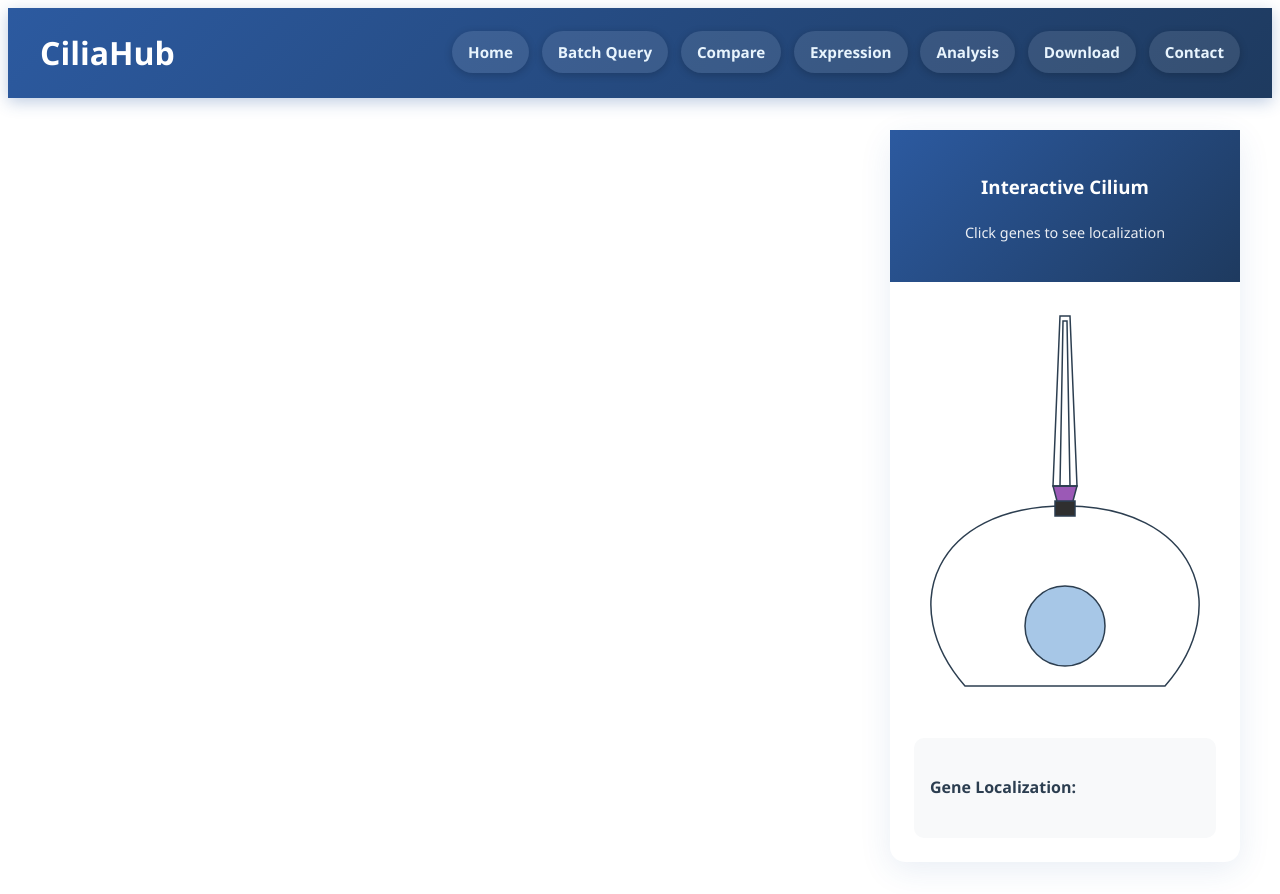
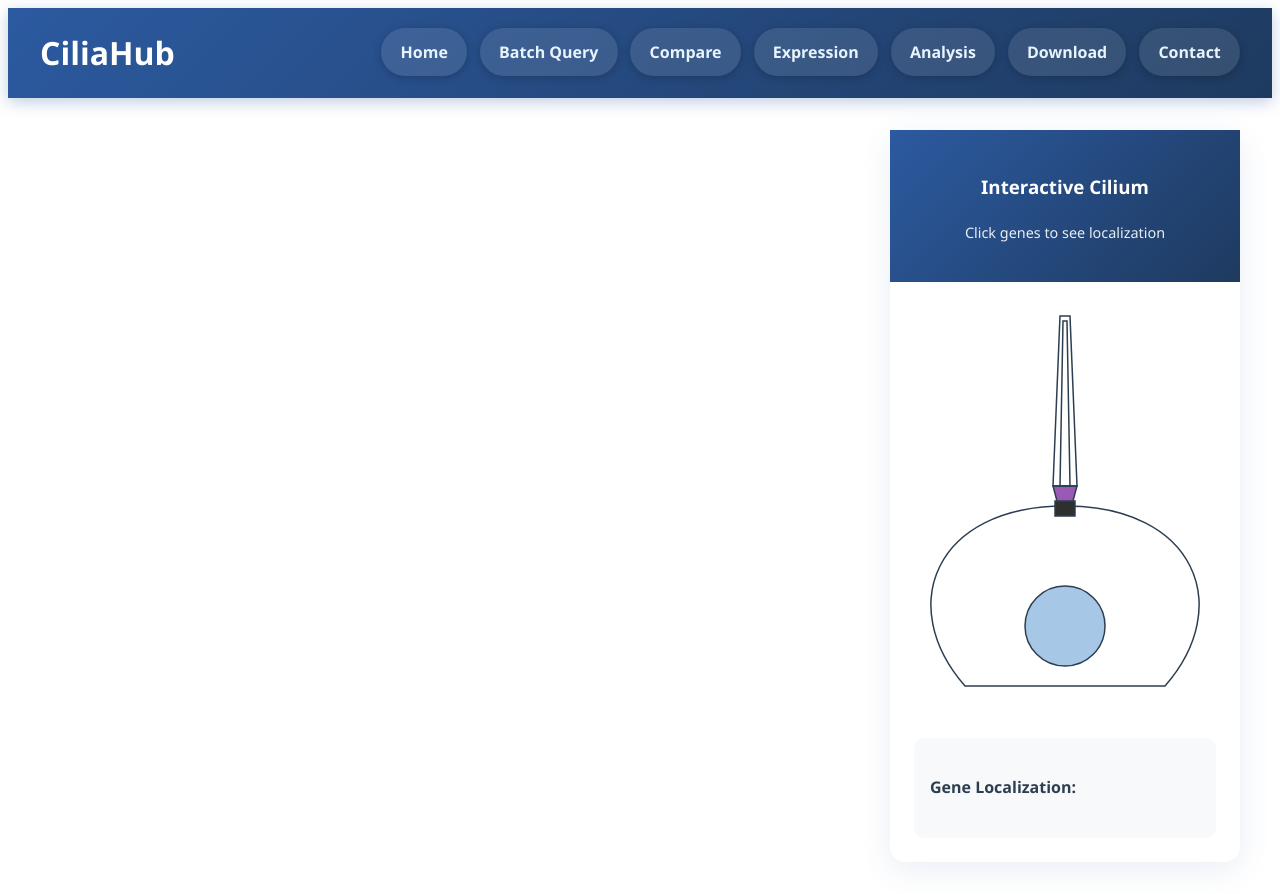
Before and after one commit to theCiliaHub/theCiliaHub.github.io, a plain HTML site: page index.html in a window 1280 px wide. Drawn offline with nearby package versions, Linux system fonts and the light colour scheme; some packages are replaced by stand-ins of ours; a script that the page names is missing.

Commit message:
Update styles.css

```diff
--- a/styles.css
+++ b/styles.css
@@ -74,15 +74,14 @@ body { font-family: 'Segoe UI', Tahoma, Geneva, Verdana, sans-serif; background:
 .nav-links a {
     color: #e8f4fd;
     text-decoration: none;
-    padding: 0.7rem 1rem; /* Reduced padding */
+    padding: 0.8rem 1.2rem;
     border-radius: 25px;
     transition: all 0.3s ease;
     font-weight: 600;
-    font-size: 0.95rem; /* Slightly smaller font */
     background: rgba(255, 255, 255, 0.1);
     box-shadow: 0 2px 8px rgba(0, 0, 0, 0.2);
     text-align: center;
-    /* The min-width property has been removed to allow links to shrink */
+    /* The rigid min-width property is removed */
 }
 .nav-links a:hover, .nav-links a.active {
     background: #ffffff;
```
